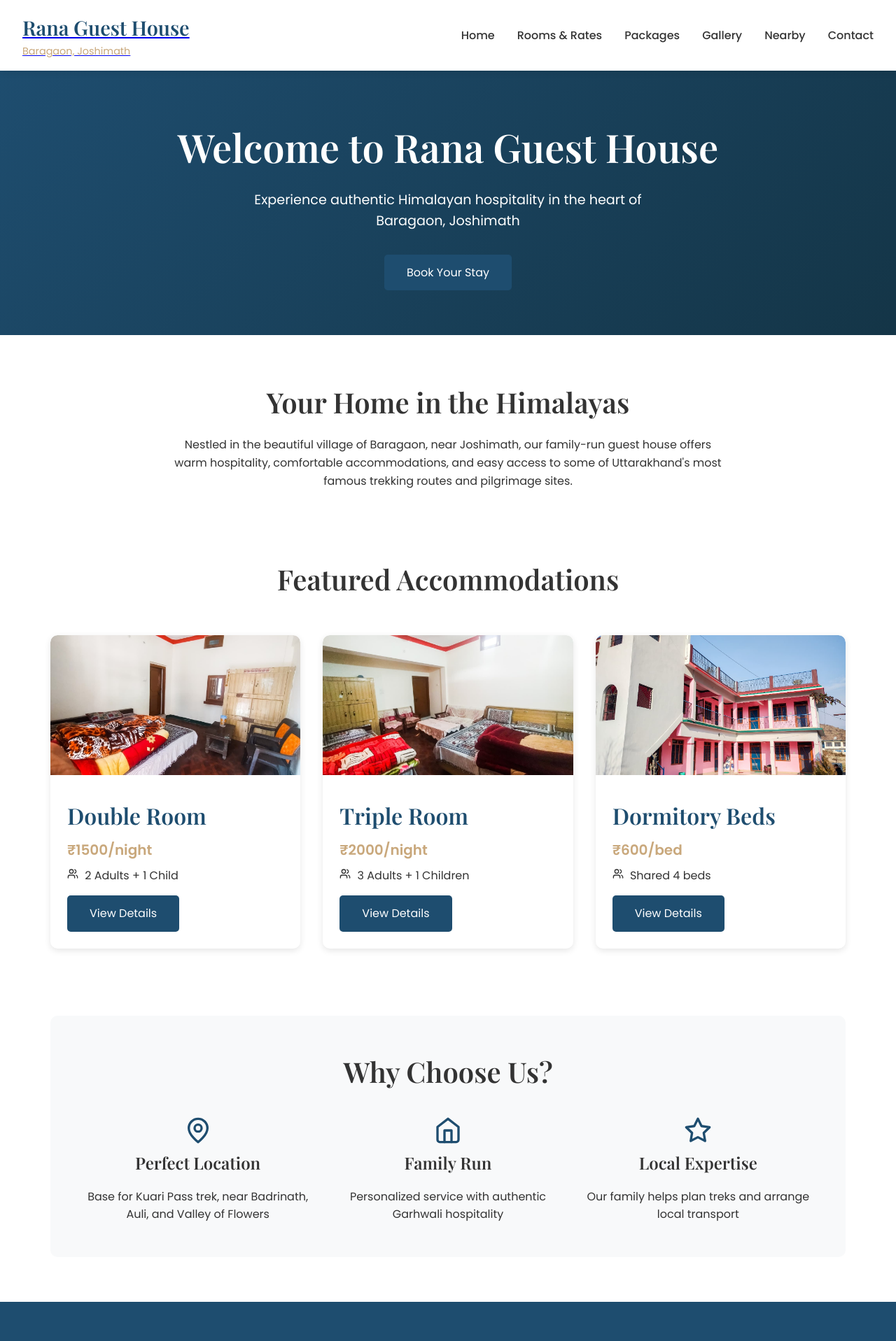
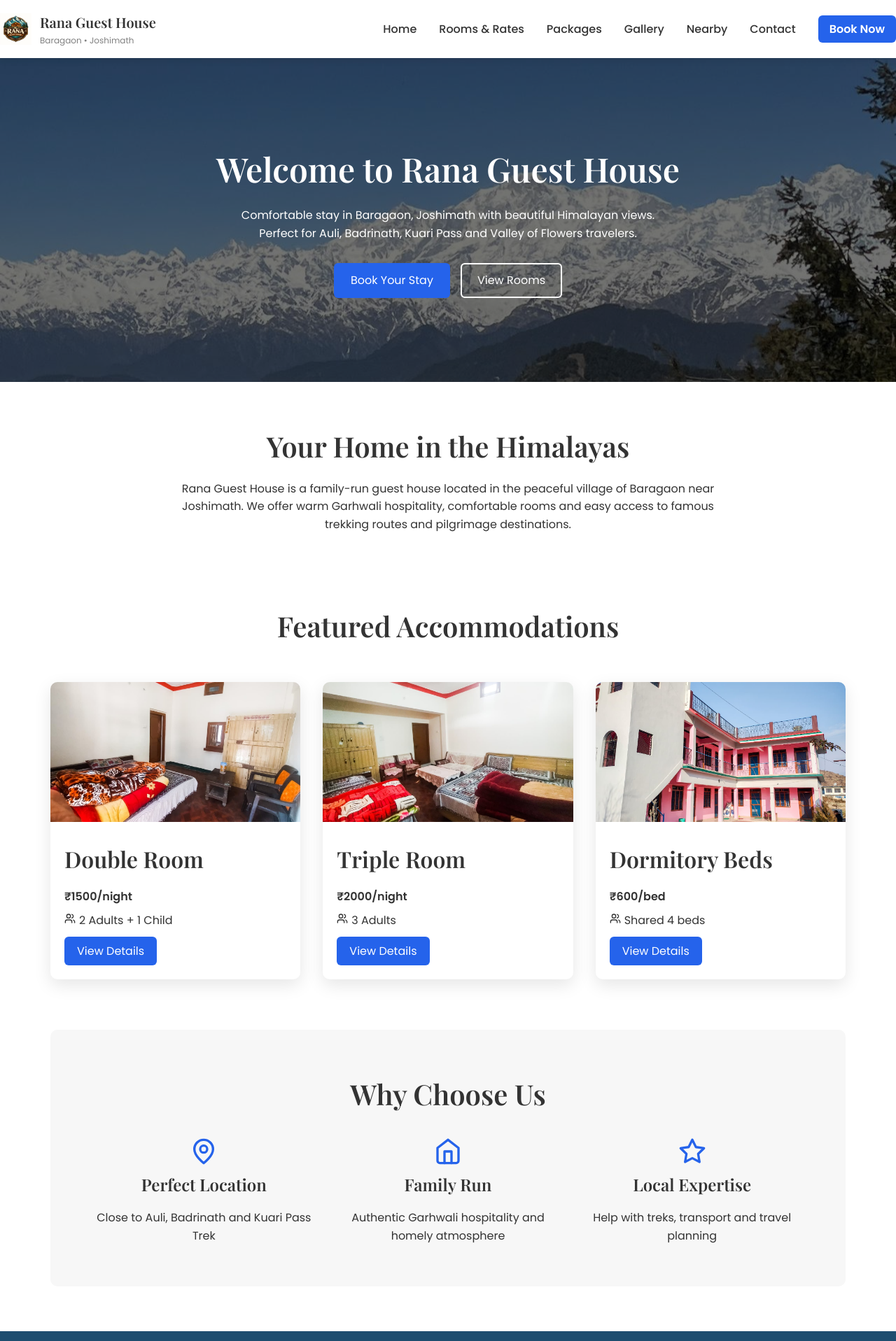
Before and after one commit to amolrana18/RanaGuestHouse, a Next.js app: page / in a window 1280 px wide. Shown: the top 1917 px of the page at 70% size. Built offline with nearby package versions, Linux system fonts and the light colour scheme.

Commit message:
Update home page with new hero section and room images

```diff
--- a/components/Header.js
+++ b/components/Header.js
@@ -15,29 +15,73 @@ const Header = () => {
 
   return (
     <header className="sticky-header">
-      <div className="header-container">
-        <Link href="/" className="logo">
-          <h2>Rana Guest House</h2>
-          <p>Baragaon, Joshimath</p>
+      <div className="header-container" style={{ display:'flex', alignItems:'center', justifyContent:'space-between' }}>
+
+        {/* LOGO */}
+
+        <Link href="/" style={{ display:'flex', alignItems:'center', textDecoration:'none', color:'inherit' }}>
+          <img
+            src="/assests/logo.png"
+            alt="Rana Guest House Logo"
+            style={{ height:'45px', marginRight:'12px' }}
+          />
+
+          <div>
+            <h2 style={{ margin:0, fontSize:'20px' }}>Rana Guest House</h2>
+            <p style={{ margin:0, fontSize:'12px', color:'gray' }}>
+              Baragaon • Joshimath
+            </p>
+          </div>
         </Link>
 
-        <div className={`hamburger ${isOpen ? 'active' : ''}`} onClick={() => setIsOpen(!isOpen)}>
+        {/* HAMBURGER */}
+
+        <div
+          className={`hamburger ${isOpen ? 'active' : ''}`}
+          onClick={() => setIsOpen(!isOpen)}
+        >
           <span></span>
           <span></span>
           <span></span>
         </div>
 
+        {/* NAV */}
+
         <nav>
           <ul className={`nav-menu ${isOpen ? 'active' : ''}`}>
+
             {navItems.map((item) => (
               <li key={item.path}>
-                <Link href={item.path} onClick={() => setIsOpen(false)}>
+                <Link
+                  href={item.path}
+                  onClick={() => setIsOpen(false)}
+                  style={{ fontWeight:'500' }}
+                >
                   {item.label}
                 </Link>
               </li>
             ))}
+
+            {/* BOOK BUTTON */}
+
+            <li>
+              <Link
+                href="/contact"
+                style={{
+                  background:'#2563eb',
+                  color:'white',
+                  padding:'8px 16px',
+                  borderRadius:'6px',
+                  fontWeight:'600'
+                }}
+              >
+                Book Now
+              </Link>
+            </li>
+
           </ul>
         </nav>
+
       </div>
     </header>
   );
--- a/components/SEO.js
+++ b/components/SEO.js
@@ -13,7 +13,7 @@ const SEO = ({ title, description, keywords }) => {
       <meta name="keywords" content={keywords || defaultKeywords} />
       <meta name="viewport" content="width=device-width, initial-scale=1" />
       <meta charSet="utf-8" />
-      <link rel="icon" href="/favicon.ico" />
+      <link rel="icon" href="/assests/logo.png" />
       <link rel="preconnect" href="https://fonts.googleapis.com" />
       <link rel="preconnect" href="https://fonts.gstatic.com" crossOrigin="true" />
       <link href="https://fonts.googleapis.com/css2?family=Playfair+Display:wght@400;600;700&family=Poppins:wght@300;400;500;600&display=swap" rel="stylesheet" />
--- a/pages/index.js
+++ b/pages/index.js
@@ -1,92 +1,219 @@
 import Layout from '@/components/Layout';
-import ImagePlaceholder from '@/components/ImagePlaceholder';
 import Link from 'next/link';
 import { Star, MapPin, Users, Home as HomeIcon } from 'lucide-react';
 
 export default function Home() {
-  const testimonials = [
-
-  ];
 
   const featuredRooms = [
-    { name: 'Double Room ', price: '₹1500/night', capacity: '2 Adults + 1 Child' },
-    { name: 'Triple Room', price: '₹2000/night', capacity: '3 Adults + 1 Children' },
-    { name: 'Dormitory Beds', price: '₹600/bed', capacity: 'Shared 4 beds' }
+    { name: 'Double Room', price: '₹1500/night', capacity: '2 Adults + 1 Child', img:'/assests/room 2 bed.jpeg' },
+    { name: 'Triple Room', price: '₹2000/night', capacity: '3 Adults', img:'/assests/room3 bed.jpeg' },
+    { name: 'Dormitory Beds', price: '₹600/bed', capacity: 'Shared 4 beds', img:'/assests/home1.jpeg' }
   ];
 
   return (
     <Layout
       title="Rana Guest House - Best Stay in Baragaon, Joshimath"
-      description="Welcome to Rana Guest House in Baragaon, Joshimath. Experience authentic Himalayan hospitality with stunning mountain views. Perfect base for treks and pilgrimages."
+      description="Stay at Rana Guest House in Baragaon near Joshimath. Perfect base for Auli, Badrinath and Kuari Pass treks."
     >
-      <section className="hero">
-        <div className="container">
-          <h1>Welcome to Rana Guest House</h1>
-          <p>Experience authentic Himalayan hospitality in the heart of Baragaon, Joshimath</p>
-          <Link href="/contact" className="btn">Book Your Stay</Link>
+
+      {/* HERO */}
+
+      <section
+        style={{
+          backgroundImage:"url('/assests/cover .jpeg')",
+          backgroundSize:'cover',
+          backgroundPosition:'center',
+          position:'relative',
+          color:'white'
+        }}
+      >
+
+        <div
+          style={{
+            background:'rgba(0,0,0,0.55)',
+            padding:'120px 20px',
+            textAlign:'center'
+          }}
+        >
+
+          <h1 style={{ fontSize:'48px', marginBottom:'15px' }}>
+            Welcome to Rana Guest House
+          </h1>
+
+          <p style={{ maxWidth:'650px', margin:'auto', marginBottom:'30px' }}>
+            Comfortable stay in Baragaon, Joshimath with beautiful Himalayan
+            views. Perfect for Auli, Badrinath, Kuari Pass and Valley of Flowers travelers.
+          </p>
+
+          <div style={{ display:'flex', justifyContent:'center', gap:'15px' }}>
+
+            <Link
+              href="/contact"
+              style={{
+                background:'#2563eb',
+                color:'white',
+                padding:'12px 24px',
+                borderRadius:'6px',
+                textDecoration:'none'
+              }}
+            >
+              Book Your Stay
+            </Link>
+
+            <Link
+              href="/rooms"
+              style={{
+                border:'2px solid white',
+                padding:'10px 22px',
+                borderRadius:'6px',
+                color:'white',
+                textDecoration:'none'
+              }}
+            >
+              View Rooms
+            </Link>
+
+          </div>
+
         </div>
+
       </section>
 
+
       <div className="container">
-        <section className="text-center" style={{ padding: '4rem 0' }}>
+
+        {/* ABOUT */}
+
+        <section style={{ textAlign:'center', padding:'60px 0', maxWidth:'800px', margin:'auto' }}>
+
           <h2>Your Home in the Himalayas</h2>
-          <p style={{ maxWidth: '800px', margin: '0 auto' }}>
-            Nestled in the beautiful village of Baragaon, near Joshimath, our family-run guest house offers
-            warm hospitality, comfortable accommodations, and easy access to some of Uttarakhand's most
-            famous trekking routes and pilgrimage sites.
+
+          <p>
+            Rana Guest House is a family-run guest house located in the peaceful
+            village of Baragaon near Joshimath. We offer warm Garhwali hospitality,
+            comfortable rooms and easy access to famous trekking routes and
+            pilgrimage destinations.
           </p>
-        </section>
 
-        <section style={{ padding: '2rem 0' }}>
-          <h2 className="text-center">Featured Accommodations</h2>
-          <div className="card-grid">
-            {featuredRooms.map((room, index) => (
-              <div className="card" key={index}>
-                {room.name === 'Double Room ' ? (
-                  <img src="/assests/room 2 bed.jpeg" alt="Double Room" style={{ width: '100%', height: '200px', objectFit: 'cover', borderRadius: '10px 10px 0 0' }} />
-                ) : room.name === 'Triple Room' ? (
-                  <img src="/assests/room3 bed.jpeg" alt="Triple Room" style={{ width: '100%', height: '200px', objectFit: 'cover', borderRadius: '10px 10px 0 0' }} />
-                ) : room.name === 'Dormitory Beds' ? (
-                  <img src="/assests/home1.jpeg" alt="Dormitory Beds" style={{ width: '100%', height: '200px', objectFit: 'cover', borderRadius: '10px 10px 0 0' }} />
-                ) : (
-                  <ImagePlaceholder text={`Image: ${room.name}`} />
-                )}
-                <div className="card-content">
-                  <h3>{room.name}</h3>
-                  <div className="price">{room.price}</div>
-                  <p><Users size={16} style={{ display: 'inline', marginRight: '5px' }} /> {room.capacity}</p>
-                  <Link href="/rooms" className="btn" style={{ marginTop: '1rem', display: 'inline-block' }}>
-                    View Details
-                  </Link>
-                </div>
-              </div>
-            ))}
-          </div>
-        </section>
-
-        <section style={{ padding: '2rem 0', background: 'var(--light-bg)', margin: '2rem 0', borderRadius: '10px', padding: '3rem' }}>
-          <h2 className="text-center">Why Choose Us?</h2>
-          <div style={{ display: 'grid', gridTemplateColumns: 'repeat(auto-fit, minmax(250px, 1fr))', gap: '2rem', marginTop: '2rem' }}>
-            <div className="text-center">
-              <MapPin size={40} color="var(--primary-blue)" />
-              <h4>Perfect Location</h4>
-              <p>Base for Kuari Pass trek, near Badrinath, Auli, and Valley of Flowers</p>
-            </div>
-            <div className="text-center">
-              <HomeIcon size={40} color="var(--primary-blue)" />
-              <h4>Family Run</h4>
-              <p>Personalized service with authentic Garhwali hospitality</p>
-            </div>
-            <div className="text-center">
-              <Star size={40} color="var(--primary-blue)" />
-              <h4>Local Expertise</h4>
-              <p>Our family helps plan treks and arrange local transport</p>
-            </div>
-          </div>
         </section>
 
 
+        {/* ROOMS */}
+
+        <section style={{ padding:'40px 0' }}>
+
+          <h2 className="text-center">Featured Accommodations</h2>
+
+          <div className="card-grid">
+
+            {featuredRooms.map((room, index) => (
+
+              <div
+                key={index}
+                style={{
+                  background:'white',
+                  borderRadius:'10px',
+                  overflow:'hidden',
+                  boxShadow:'0 8px 25px rgba(0,0,0,0.1)'
+                }}
+              >
+
+                <img
+                  src={room.img}
+                  alt={room.name}
+                  style={{
+                    width:'100%',
+                    height:'200px',
+                    objectFit:'cover'
+                  }}
+                />
+
+                <div style={{ padding:'20px' }}>
+
+                  <h3>{room.name}</h3>
+
+                  <div style={{ fontWeight:'bold', marginBottom:'8px' }}>
+                    {room.price}
+                  </div>
+
+                  <p>
+                    <Users size={16} style={{ marginRight:'5px' }} />
+                    {room.capacity}
+                  </p>
+
+                  <Link
+                    href="/rooms"
+                    style={{
+                      display:'inline-block',
+                      marginTop:'10px',
+                      background:'#2563eb',
+                      color:'white',
+                      padding:'8px 18px',
+                      borderRadius:'6px',
+                      textDecoration:'none'
+                    }}
+                  >
+                    View Details
+                  </Link>
+
+                </div>
+
+              </div>
+
+            ))}
+
+          </div>
+
+        </section>
+
+
+        {/* WHY CHOOSE */}
+
+        <section
+          style={{
+            padding:'60px',
+            background:'#f7f7f7',
+            borderRadius:'10px',
+            marginBottom:'40px'
+          }}
+        >
+
+          <h2 className="text-center">Why Choose Us</h2>
+
+          <div
+            style={{
+              display:'grid',
+              gridTemplateColumns:'repeat(auto-fit,minmax(250px,1fr))',
+              gap:'30px',
+              marginTop:'30px',
+              textAlign:'center'
+            }}
+          >
+
+            <div>
+              <MapPin size={40} color="#2563eb" />
+              <h4>Perfect Location</h4>
+              <p>Close to Auli, Badrinath and Kuari Pass Trek</p>
+            </div>
+
+            <div>
+              <HomeIcon size={40} color="#2563eb" />
+              <h4>Family Run</h4>
+              <p>Authentic Garhwali hospitality and homely atmosphere</p>
+            </div>
+
+            <div>
+              <Star size={40} color="#2563eb" />
+              <h4>Local Expertise</h4>
+              <p>Help with treks, transport and travel planning</p>
+            </div>
+
+          </div>
+
+        </section>
+
       </div>
+
     </Layout>
   );
 }
--- a/styles/globals.css
+++ b/styles/globals.css
@@ -66,7 +66,8 @@ h4 { font-size: 1.5rem; }
   display: flex;
   justify-content: space-between;
   align-items: center;
-  padding: 1rem 2rem;
+  /* removed horizontal padding to eliminate space before logo */
+  padding: 1rem 0;
   max-width: 1400px;
   margin: 0 auto;
 }
@@ -76,6 +77,7 @@ h4 { font-size: 1.5rem; }
   margin: 0;
   font-size: 1.8rem;
 }
+
 
 .logo p {
   color: var(--secondary-gold);
```
Also changed, not shown: public/assests/cover .jpeg (added).
